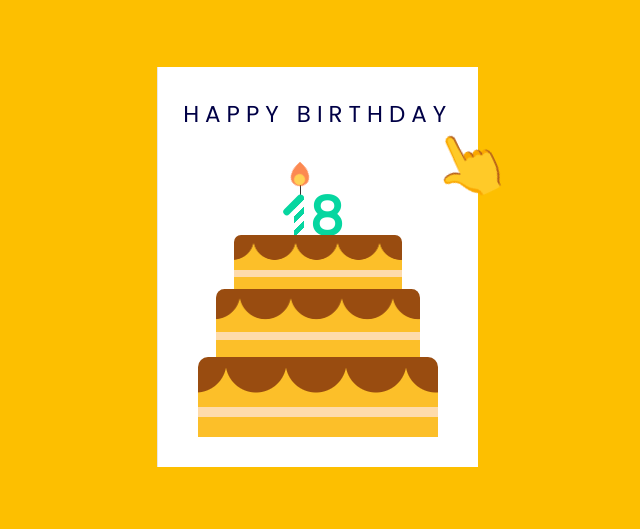
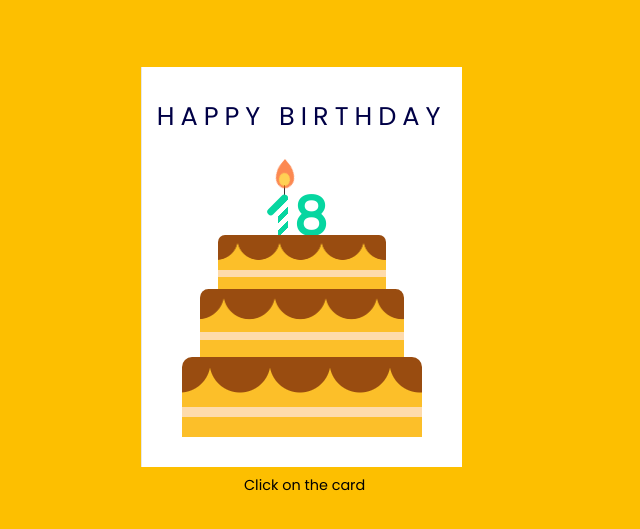
Before and after one commit to gungunzp/bday_card, a plain HTML site: page index.html in a window 1280 px wide. Shown: the part 133-662 px from the top of the page, without its empty margins (291-931 px from the left). Drawn offline with Linux system fonts and the light colour scheme.

Commit message:
remove pointer, add hint, style tweaks & refactoring

```diff
--- a/index.html
+++ b/index.html
@@ -10,7 +10,6 @@
 	</head>
 	<body>
 		<div class="card" onclick="this.classList.toggle('clicked')">
-			<!-- <span class="arrow">Mouse over it -></span> -->
 			<div class="outside">
 				<div class="front">
 					<p>Happy Birthday</p>
@@ -27,11 +26,14 @@
 				<div class="back"></div>
 			</div>
 			<div class="inside">
-				<p>Wishing you a very happy birthday filled with love and laughter!</p>
+				<p>
+					Wishing you a very happy birthday filled with love and laughter!
+					<br />
+					May all your dreams come true!
+				</p>
 				<!-- <h1>&#127873;</h1> -->
 				<!-- <h1>&#127881;</h1> -->
 				<h1>&#129395;</h1>
-				<!-- <span>&#129395; &#127881; &#127873;</span> -->
 				<div class="confetti">
 					<div class="squareOne"></div>
 					<div class="squareTwo"></div>
@@ -44,8 +46,9 @@
 					<div class="squareNine"></div>
 					<div class="squareTen"></div>
 				</div>
+				<div class="hint">Click on the card</div>
 			</div>
-			<div class="pointer">&#128070;</div>
+			<!-- <div class="pointer">&#128070;</div> -->
 		</div>
 	</body>
 </html>
--- a/style.css
+++ b/style.css
@@ -8,7 +8,6 @@
 html {
 	/* font-size: 1.7vw; */
 	font-size: 16px;
-	/* font-size: 12px; */
 	overflow: hidden;
 	background-color: #fdbf00;
 }
@@ -25,16 +24,14 @@ html {
 	-webkit-perspective: 75rem;
 	perspective: 75rem;
 	transition: 0.7s;
-	transform: translateX(-12rem);
+	transform: translateX(-13rem);
 	cursor: pointer;
 }
 
-/* .card:hover, */
 .card.clicked {
 	transform: rotate(-5deg) translateX(-12rem);
 }
 
-/* .card:hover .outside, */
 .card.clicked .outside {
 	transform: rotateY(-130deg);
 }
@@ -45,6 +42,23 @@ html {
 	width: 50%;
 	position: absolute;
 	left: 50.1%;
+}
+
+.outside {
+	-webkit-transform-style: preserve-3d;
+	transform-style: preserve-3d;
+	z-index: 1;
+	transform-origin: left;
+	transition: 1.2s;
+}
+
+.outside p {
+	font-size: 1.6rem;
+	text-transform: uppercase;
+	margin-top: 1.875rem;
+	text-align: center;
+	letter-spacing: 0.375rem;
+	color: #000046;
 }
 
 .inside {
@@ -60,17 +74,13 @@ html {
 }
 
 .inside p {
-	font-size: 1.8rem;
-	line-height: 1.3;
+	font-size: 1.6rem;
+    line-height: 1.4;
 }
 
-.outside {
-	-webkit-transform-style: preserve-3d;
-	transform-style: preserve-3d;
-	z-index: 1;
-	transform-origin: left;
-	transition: 1.2s;
-	/* cursor: pointer; */
+.inside h1 {
+	font-size: 6rem;
+	line-height: 1;
 }
 
 .front,
@@ -123,20 +133,6 @@ html {
 	top: 1.625rem;
 }
 
-.outside p {
-	font-size: 1.438rem;
-	text-transform: uppercase;
-	margin-top: 1.875rem;
-	text-align: center;
-	letter-spacing: 0.375rem;
-	color: #000046;
-}
-
-.inside h1 {
-	font-size: 7.5rem;
-	line-height: 7.5rem;
-}
-
 .candle {
 	position: absolute;
 	width: 0.625rem;
@@ -183,8 +179,8 @@ html {
 	width: 1.25rem;
 	height: 1.25rem;
 	top: -1.8rem;
-	left: -0.2rem;
-	animation: scaleY 0.5s linear infinite;
+	left: -0.15rem;
+	animation: scaleY_rotated 0.3s linear infinite;
 }
 
 .flame:after {
@@ -195,21 +191,15 @@ html {
 	width: 0.688rem;
 	height: 0.688rem;
 	top: -1.3rem;
-	left: 0.05rem;
-	animation: scaleY 0.5s linear infinite;
+	left: 0.1rem;
+	animation: scaleY_rotated 0.3s linear infinite;
 }
 
-@keyframes scaleY {
+@keyframes scaleY_rotated {
 	0% {
 		transform: scaleY(1) rotate(-45deg);
 	}
-	25% {
-		transform: scaleY(1.3) rotate(-45deg);
-	}
 	50% {
-		transform: scaleY(1) rotate(-45deg);
-	}
-	75% {
 		transform: scaleY(1.3) rotate(-45deg);
 	}
 	100% {
@@ -337,14 +327,14 @@ html {
 	left: 21.875rem;
 }
 
-.pointer {
+/* .pointer {
 	position: absolute;
 	font-size: 4rem;
 	bottom: 16rem;
 	right: -2rem;
 	opacity: 1;
-	transition: opacity 0.8s, right 1s cubic-bezier(0.57, 0.03, 0.63, 0.45);
-	animation: scale 2s linear infinite;
+	transition: opacity 0.5s, right 1s cubic-bezier(0.57, 0.03, 0.63, 0.45);
+	animation: scale_rotated 1s linear infinite;
 	z-index: 1;
 }
 
@@ -354,20 +344,42 @@ html {
 	transition: opacity 0.3s, right 0.3s linear;
 }
 
-@keyframes scale {
+@keyframes scale_rotated {
 	0% {
 		transform: scale(1) rotate(-25deg);
 	}
-	25% {
-		transform: scale(1.05) rotate(-25deg);
-	}
 	50% {
-		transform: scale(1) rotate(-25deg);
-	}
-	75% {
 		transform: scale(1.05) rotate(-25deg);
 	}
 	100% {
 		transform: scale(1) rotate(-25deg);
 	}
+} */
+
+.hint {
+	position: absolute;
+	font-size: 0.9rem;
+	bottom: -2.5rem;
+	right: 6rem;
+	opacity: 1;
+	transition: 1s;
+	animation: scale 1s linear infinite;
+	z-index: -1;
 }
+
+.card.clicked .hint {
+	opacity: 0;
+	bottom: 0;
+}
+
+@keyframes scale {
+	0% {
+		transform: scale(1);
+	}
+	50% {
+		transform: scale(1.05);
+	}
+	100% {
+		transform: scale(1);
+	}
+}
```
Also changed, not shown: timing.txt.
